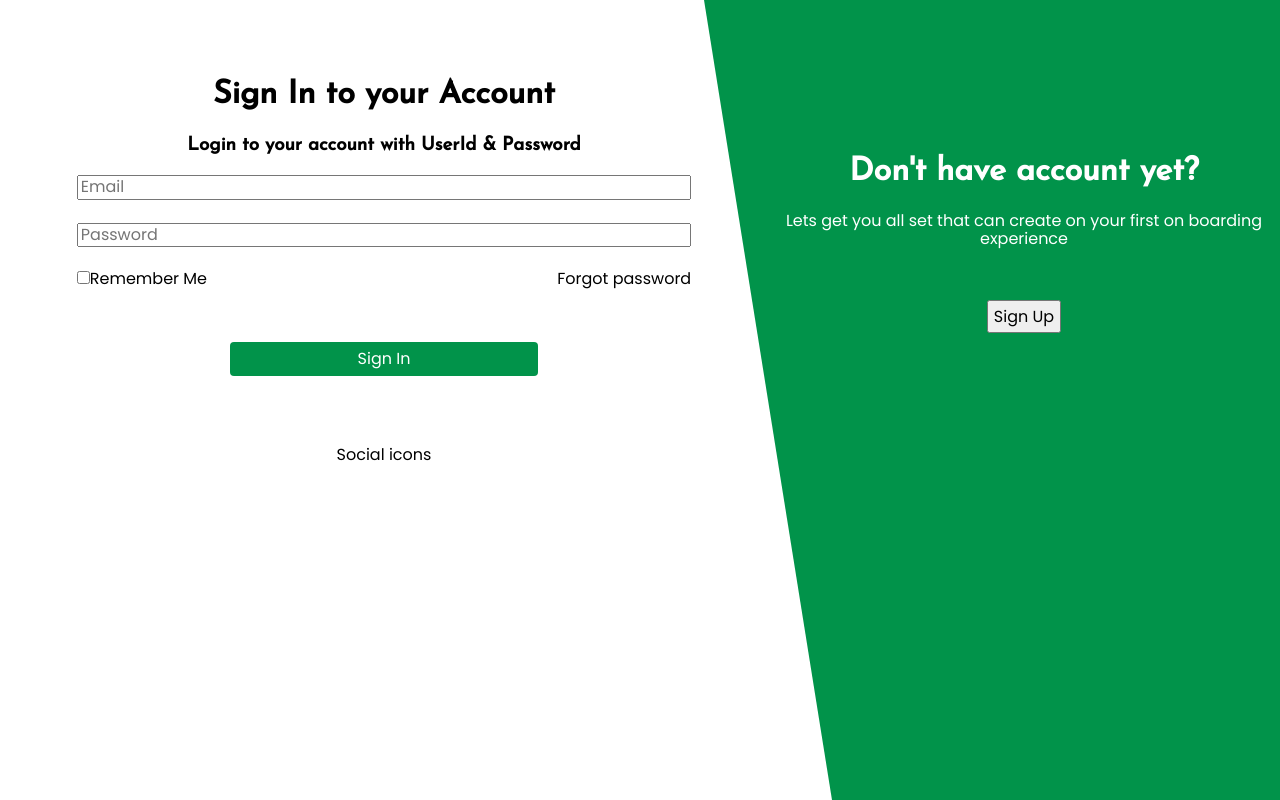
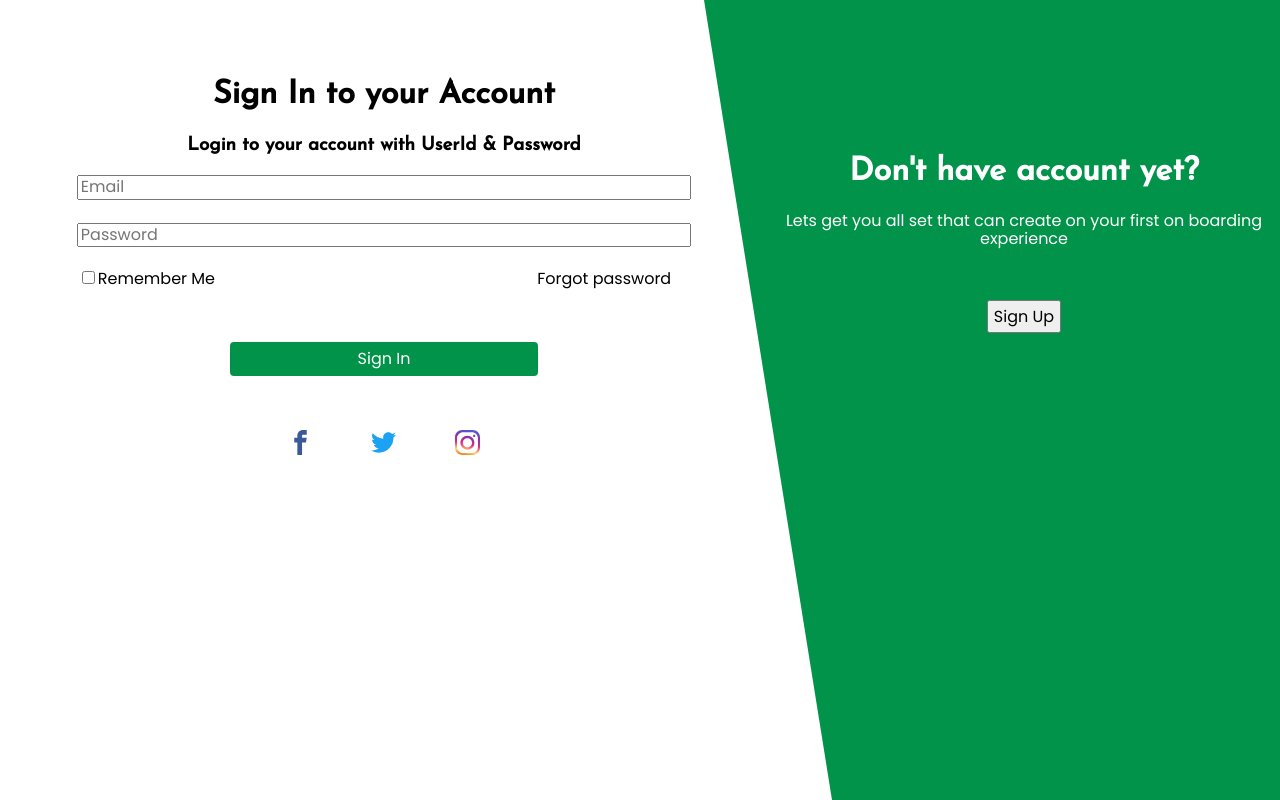
Before and after one commit to SafedPankhFoundation/pankh-foundation, a React (Create React App) app: page /signin in a window 1280 px wide. Built offline with nearby package versions, Linux system fonts and the light colour scheme.

Commit message:
social icons added

```diff
--- a/src/components/SignIn/SigninForm.jsx
+++ b/src/components/SignIn/SigninForm.jsx
@@ -1,4 +1,5 @@
 import React from "react";
+import SocialIcons from "./SocialIcons";
 
 const SigninForm = (props) => {
   const {email, handleEmailChange, password, handlePasswordChange, handleUserLogin} = props.loginInfo;
@@ -16,11 +17,11 @@ const SigninForm = (props) => {
                 <label htmlFor="remember-me">Remember Me</label>
               </div>
               <div>
-                <span>Forgot password</span>
+                <span className="forgot-password">Forgot password</span>
               </div>
             </div>
-            <input className="signin-button" type="submit" value="Sign In" onClick={handleUserLogin}/>
-            <p>Social icons</p>
+            <input className="signin-green-button" type="submit" value="Sign In" onClick={handleUserLogin}/>
+            <SocialIcons />
           </form>
         </div>
       </div>
--- /dev/null
+++ b/src/components/SignIn/SocialIcons.jsx
@@ -0,0 +1,23 @@
+import React from "react";
+import fbIcon from "../../assets/fb.svg";
+import twitterIcon from "../../assets/twitter.svg";
+import instaIcon from "../../assets/insta.svg";
+
+const SocialIcons = () => {
+
+  return (
+        <div className="sign-social-icons">
+            <a href="#">
+                <img src={fbIcon} alt="fb-logo" />
+            </a>
+            <a href="#">
+                <img src={twitterIcon} alt="twitter-logo" />
+            </a>
+            <a href="#">
+                <img src={instaIcon} alt="instagram-logo" />
+            </a>
+        </div>
+  );
+};
+
+export default SocialIcons;
--- a/src/styles/components/SignIn.scss
+++ b/src/styles/components/SignIn.scss
@@ -88,7 +88,16 @@
     justify-content: space-between;
 }
 
-.signin-button {
+.password-options input[type=checkbox] {
+    margin-left: 5px;
+    margin-right: 3px;
+}
+
+.forgot-password {
+    padding-right: 20px;
+}
+
+.signin-green-button {
     background-color: #01934a;
     color: white;
     padding: 1%;
@@ -104,6 +113,13 @@
     cursor: pointer;
     margin-top: 7%;
     padding: 1%;
+}
+
+.sign-social-icons {
+    display: flex;
+    width: 40%;
+    justify-content: space-evenly;
+    margin-left: 30%;
 }
 
 @media only screen and (max-width: 600px) {
@@ -137,4 +153,8 @@
     .right-container {
         width: 100%;
     }
+
+    .forgot-password {
+        padding-right: 0;
+    }
   }
--- a/src/styles/index.css
+++ b/src/styles/index.css
@@ -919,7 +919,16 @@ body {
   justify-content: space-between;
 }
 
-.signin-button {
+.password-options input[type=checkbox] {
+  margin-left: 5px;
+  margin-right: 3px;
+}
+
+.forgot-password {
+  padding-right: 20px;
+}
+
+.signin-green-button {
   background-color: #01934a;
   color: white;
   padding: 1%;
@@ -935,6 +944,13 @@ body {
   cursor: pointer;
   margin-top: 7%;
   padding: 1%;
+}
+
+.sign-social-icons {
+  display: flex;
+  width: 40%;
+  justify-content: space-evenly;
+  margin-left: 30%;
 }
 
 @media only screen and (max-width: 600px) {
@@ -968,6 +984,10 @@ body {
   .right-container {
     width: 100%;
   }
+
+  .forgot-password {
+    padding-right: 0;
+  }
 }
 
 /*# sourceMappingURL=index.css.map */
```
